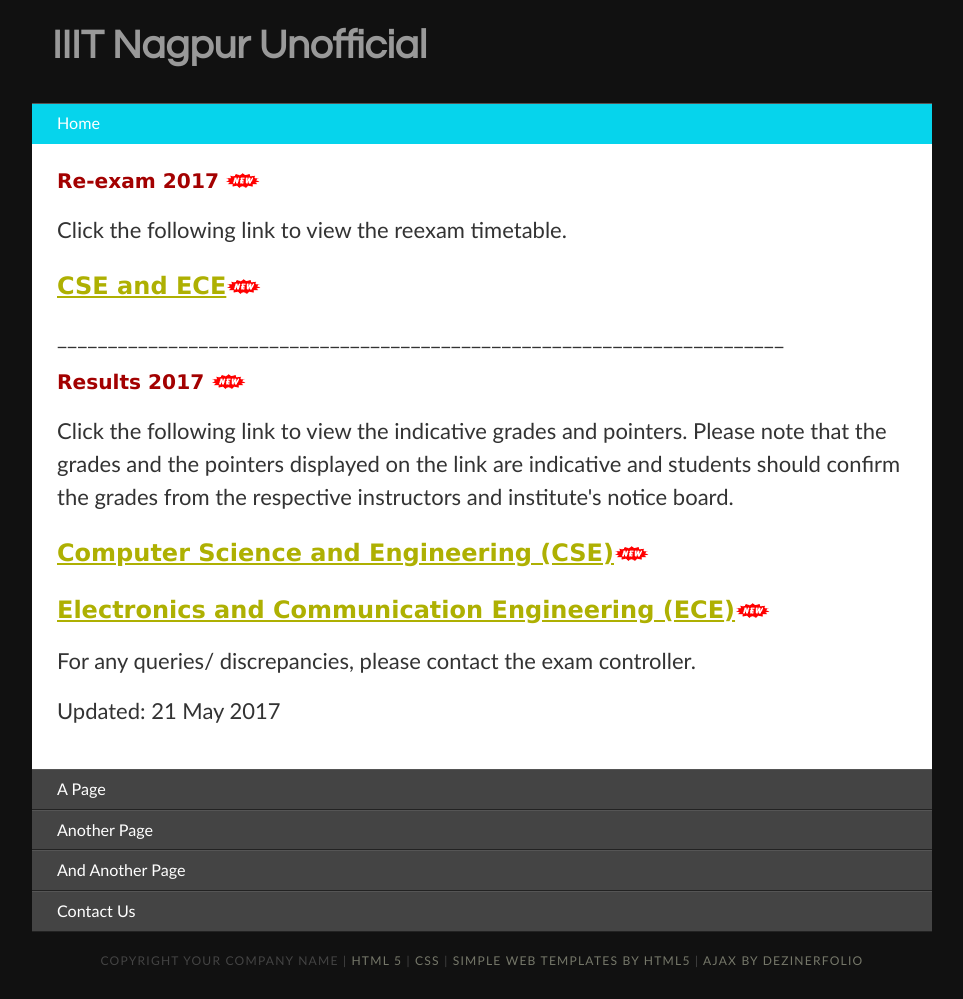
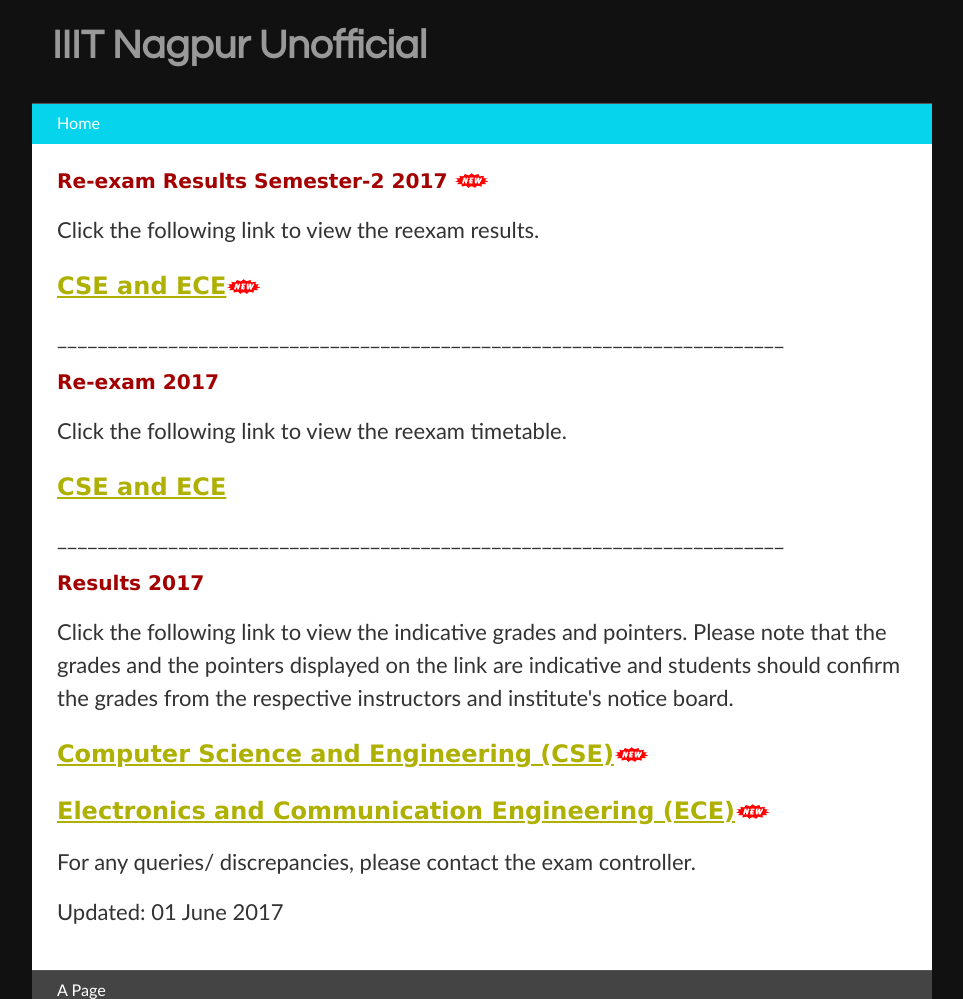
Before and after one commit to ankitbhurane/iiitnagpur, a plain HTML site: page index.html in a window 1280 px wide. Shown: the top 999 px of the page, without its empty margins (158-1121 px from the left). Drawn offline with Linux system fonts and the light colour scheme.

Commit message:
Add files via upload

```diff
--- a/index.html
+++ b/index.html
@@ -23,16 +23,20 @@
     <div id="test-header" class="accordion_headings header_highlight">Home</div>
     <div id="test-content">
       <div class="accordion_child">
-        <h1><strong>Re-exam 2017</strong> <img src="style/new.gif" width="35" height="15" alt="new"></h1>
+        <h1><strong>Re-exam Results Semester-2 2017</strong> <img src="style/new.gif" width="35" height="15" alt="new"></h1>
+        <p>Click the following link to view the reexam results.</p>
+        <h2><strong><a href="Re-Exam_Results_2017_Sem_2_ECE_CSE.pdf" target="_blank">CSE and ECE</a><a href="Re-Exam_Results_2017_Sem_2_ECE_CSE.pdf?id=1A0wYgqh76NKP4Vzqi-udGQMWqJ83tut2JSrX0Tw114Q" target="_blank"><img src="style/new.gif" width="35" height="15" alt="new"></a></strong></h2>
+        <p>________________________________________________________________________</p>
+        <h1><strong>Re-exam 2017</strong></h1>
         <p>Click the following link to view the reexam timetable.</p>
-        <h2><strong><a href="Re-Exam_Schedule_IIIT_Nagpur_Modified_2017.pdf?id=1A0wYgqh76NKP4Vzqi-udGQMWqJ83tut2JSrX0Tw114Q" target="_blank">CSE and ECE<img src="style/new.gif" width="35" height="15" alt="new"></a></strong></h2>
+        <h2><strong><a href="Re-Exam_Schedule_IIIT_Nagpur_Modified_2017.pdf?id=1A0wYgqh76NKP4Vzqi-udGQMWqJ83tut2JSrX0Tw114Q" target="_blank">CSE and ECE</a></strong></h2>
         <p>________________________________________________________________________</p>
-        <h1><strong>Results 2017</strong> <img src="style/new.gif" width="35" height="15" alt="new"></h1>
+        <h1><strong>Results 2017</strong></h1>
         <p>Click the following link to view the indicative grades and pointers. Please note that the grades and the pointers displayed on the link are indicative and students should confirm the grades from the respective instructors and institute's notice board.</p>
         <h2><strong><a href="https://drive.google.com/open?id=1A0wYgqh76NKP4Vzqi-udGQMWqJ83tut2JSrX0Tw114Q" target="_blank">Computer Science and Engineering (CSE)<img src="style/new.gif" width="35" height="15" alt="new"></a></strong></h2>
         <h2><span class="g"><strong><a href="https://drive.google.com/open?id=1b8yn5K1B5rD39GnyxkchAUfDPmd5Weajgg4pWMmej_0" target="_blank">Electronics and Communication Engineering (ECE</a></strong></span><strong><a href="https://drive.google.com/open?id=1b8yn5K1B5rD39GnyxkchAUfDPmd5Weajgg4pWMmej_0" target="_blank">)</a></strong><img src="style/new.gif" width="35" height="15" alt="new"></h2>
         <p>For any queries/ discrepancies, please contact the exam controller.        </p>
-        <p>Updated: 21 May 2017</p>
+        <p>Updated: 01 June 2017</p>
       </div>
     </div>
     <div id="test1-header" class="accordion_headings">A Page</div>
```
Also changed, not shown: 1 other file.
